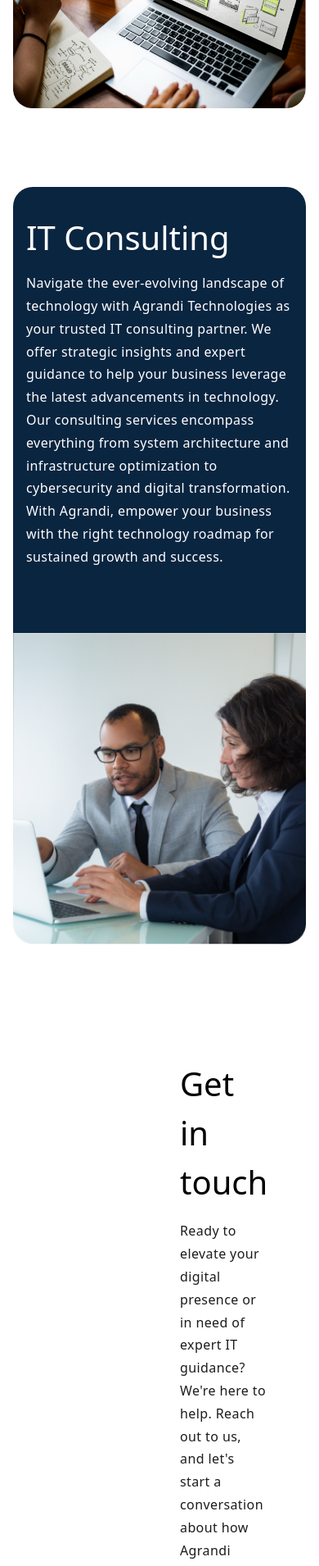
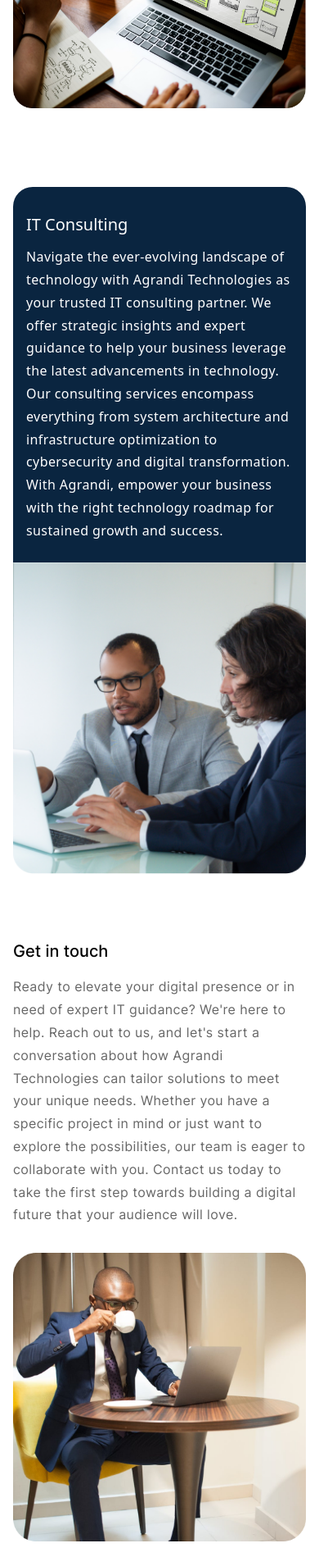
Before and after one commit to OladipoOmotosho/agrandi, a Next.js app: page / in a window 390 px wide. Shown: the part 1755-3665 px from the top of the page at 82% size. Built offline with nearby package versions, Linux system fonts and the light colour scheme.

Commit message:
get in touch done

```diff
--- a/src/app/components/contactUs/GetinTouch.tsx
+++ b/src/app/components/contactUs/GetinTouch.tsx
@@ -2,25 +2,37 @@
 import React from "react";
 import coffeeMan from "../../../../public/assets/images/coffeeMan.png";
 import arrow from "../../../../public/assets/icons/companys/arrow.svg";
-import { colors } from "../../../../utils";
+import { FONTFAMILY, colors } from "../../../../utils";
+import useScreenSize from "../../../../utils/useScreenSize";
 
 const GetinTouch = () => {
+  const { isMobile, isTablet, isDesktop } = useScreenSize();
+  const isDesktopOrTablet = isTablet || !isMobile;
+
   return (
-    <div className="mx-[140px]">
-      <section className="flex flex-row gap-20 2xl:justify-between py-[60px]">
+    <div className="lg:mx-[140px] px-4">
+      <section className="flex flex-col-reverse lg:flex-row gap-8 lg:gap-20 2xl:justify-between lg:py-[60px]">
         <div className="w-full">
           <Image src={coffeeMan} alt="coffeeMan" />
+          {!isDesktop && (
+            <div
+              className="p-4 rounded-full w-20 h-20 mt-8"
+              style={{ background: colors.blue }}
+            >
+              <Image src={arrow} alt="arrow" priority />
+            </div>
+          )}
         </div>
         <div className="w-full flex flex-col gap-4">
           <h3
-            className="font-medium text-[40px] text-left w-4/5"
-            style={{ color: colors.black }}
+            className="font-medium text-xl lg:text-[40px] text-left w-4/5"
+            style={{ color: colors.black, fontFamily: FONTFAMILY.inter }}
           >
             Get in touch
           </h3>
           <p
             className="font-normal text-base text-left leading-[27.8px] tracking-wide xl:w-[87%]"
-            style={{ color: colors.black2 }}
+            style={{ color: colors.gray2, fontFamily: FONTFAMILY.inter }}
           >
             Ready to elevate your digital presence or in need of expert IT
             guidance? We&apos;re here to help. Reach out to us, and let&apos;s
@@ -30,12 +42,14 @@
             is eager to collaborate with you. Contact us today to take the first
             step towards building a digital future that your audience will love.
           </p>
+          {isDesktop && (
             <div
               className="p-4 rounded-full w-20 h-20"
               style={{ background: colors.blue }}
             >
               <Image src={arrow} alt="arrow" priority />
             </div>
+          )}
         </div>
       </section>
     </div>
--- a/src/app/components/service/Service.tsx
+++ b/src/app/components/service/Service.tsx
@@ -67,9 +67,9 @@
         className="lg:mx-[100px] flex flex-col xl:flex xl:flex-row xl:justify-between items-end 2xl:pt-20 pt-8 px-4 lg:pl-20 pb-0 lg:rounded-[40px] mt-24 lg:mt-[140px] rounded-t-3xl"
         style={{ background: colors.deepBlue }}
       >
-        <div className="w-full pb-[78px] flex flex-col gap-3 lg:min-w-[500px] sm:pt-20">
+        <div className="w-full pb-6 lg:pb-[78px] flex flex-col gap-3 lg:min-w-[500px] sm:pt-20">
           <h3
-            className="font-medium text-[40px]"
+            className="font-medium text-xl lg:text-[40px]"
             style={{ color: colors.white }}
           >
             IT Consulting
```
Lines whose indentation alone changed are shown as unchanged.
